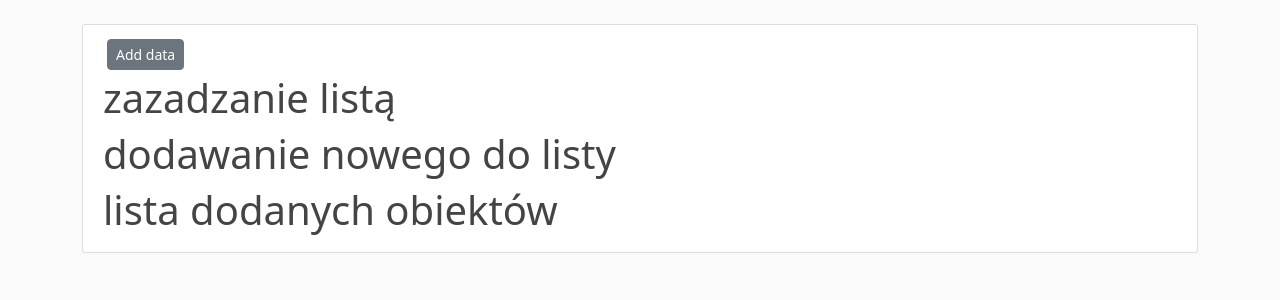
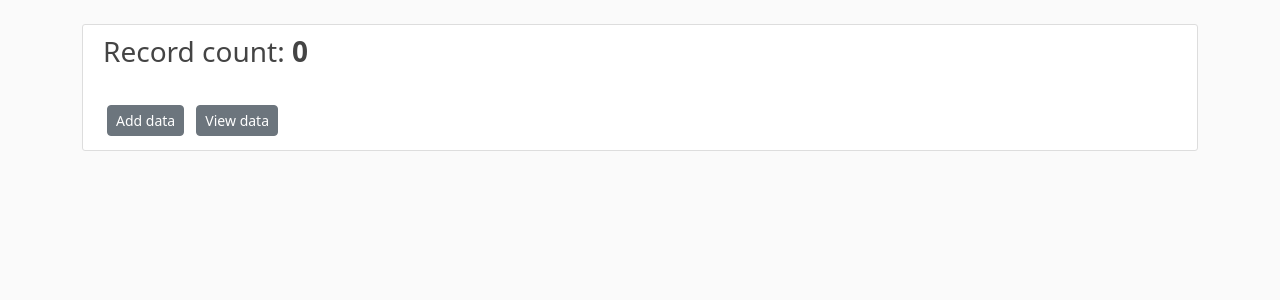
Before and after one commit to tlomiej/flaskProject, a Flask app: page /forms/1 in a window 1280 px wide. Shown: the part 56-356 px from the top of the page. Run offline with Flask 3, Linux system fonts and the light colour scheme; data that the repository does not hold is empty; some libraries are stand-ins or nearby versions.

Commit message:
dynamic forms - count

```diff
--- a/mainapp/forms/routes.py
+++ b/mainapp/forms/routes.py
@@ -51,8 +51,8 @@ def new_form():
 
 @forms.route("/forms/<id>", methods=['GET', 'POST'])
 def form_view(id):
-    #TODO find form by
-    return render_template('form_root.html', title='Form', id=id)
+    count = Formsdata.query.filter_by(form_id=id).count()
+    return render_template('form_root.html', title='Form', id=id, count=count)
 
 
 @forms.route("/forms/<id>/new", methods=['GET', 'POST'])
--- a/mainapp/static/main.css
+++ b/mainapp/static/main.css
@@ -78,3 +78,8 @@ a.article-title:hover {
 .account-heading {
   font-size: 2.5rem;
 }
+
+
+.bold-text {
+    font-weight: bold;
+}
--- a/mainapp/templates/form_root.html
+++ b/mainapp/templates/form_root.html
@@ -1,12 +1,9 @@
 {% extends "layout.html" %}
 {% block content%}
     <div class="content-section">
-<a class="btn btn-secondary btn-sm m-1" href="{{ url_for('forms.form_add', id=id) }}">Add data</a>
-
-<h1>zazadzanie listą</h1>
-<h1>dodawanie nowego do listy</h1>
-<h1>lista dodanych obiektów</h1>
-
+        <h3>Record count: <span class="bold-text">{{count}}</span></h3>
+        <br>
+        <a class="btn btn-secondary btn-sm m-1" href="{{ url_for('forms.form_add', id=id) }}">Add data</a>
+        <a class="btn btn-secondary btn-sm m-1" href="{{ url_for('forms.form_table', id=id) }}">View data</a>
     </div>
-
 {% endblock content%}
```
